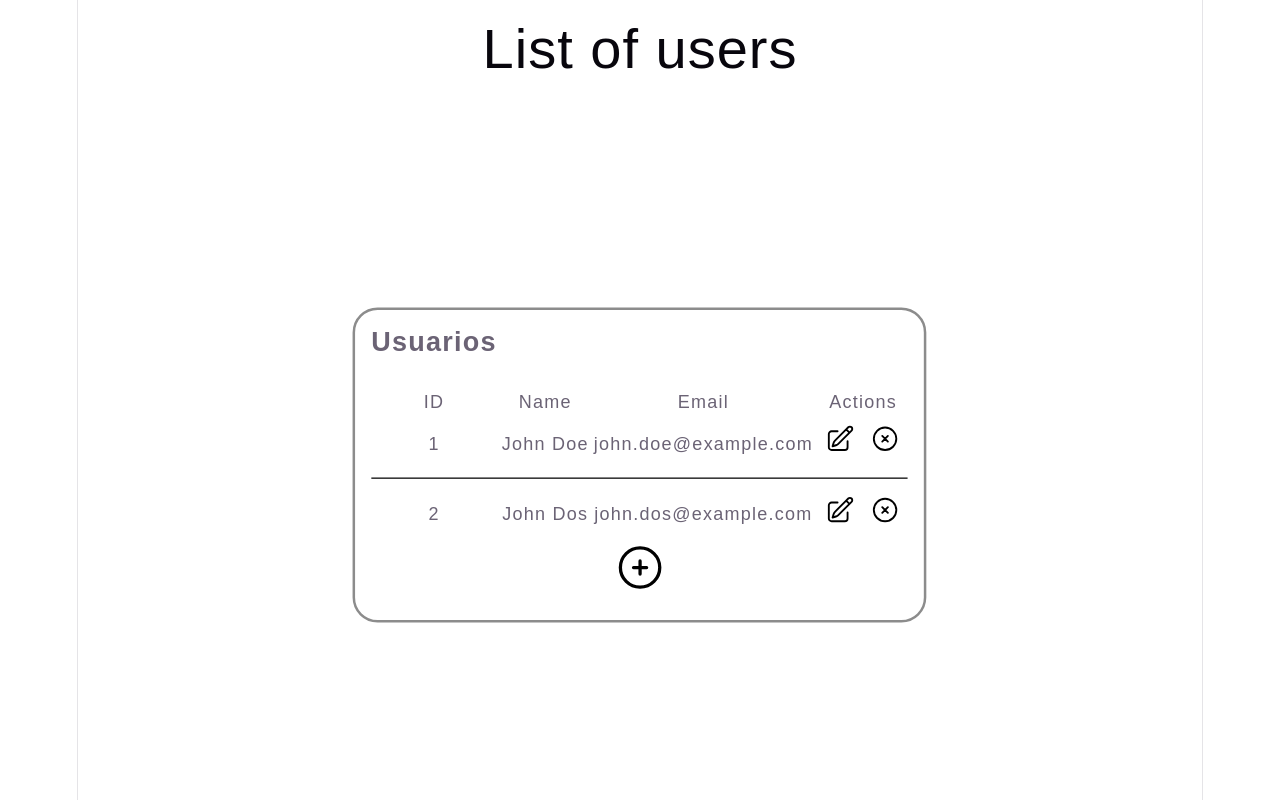
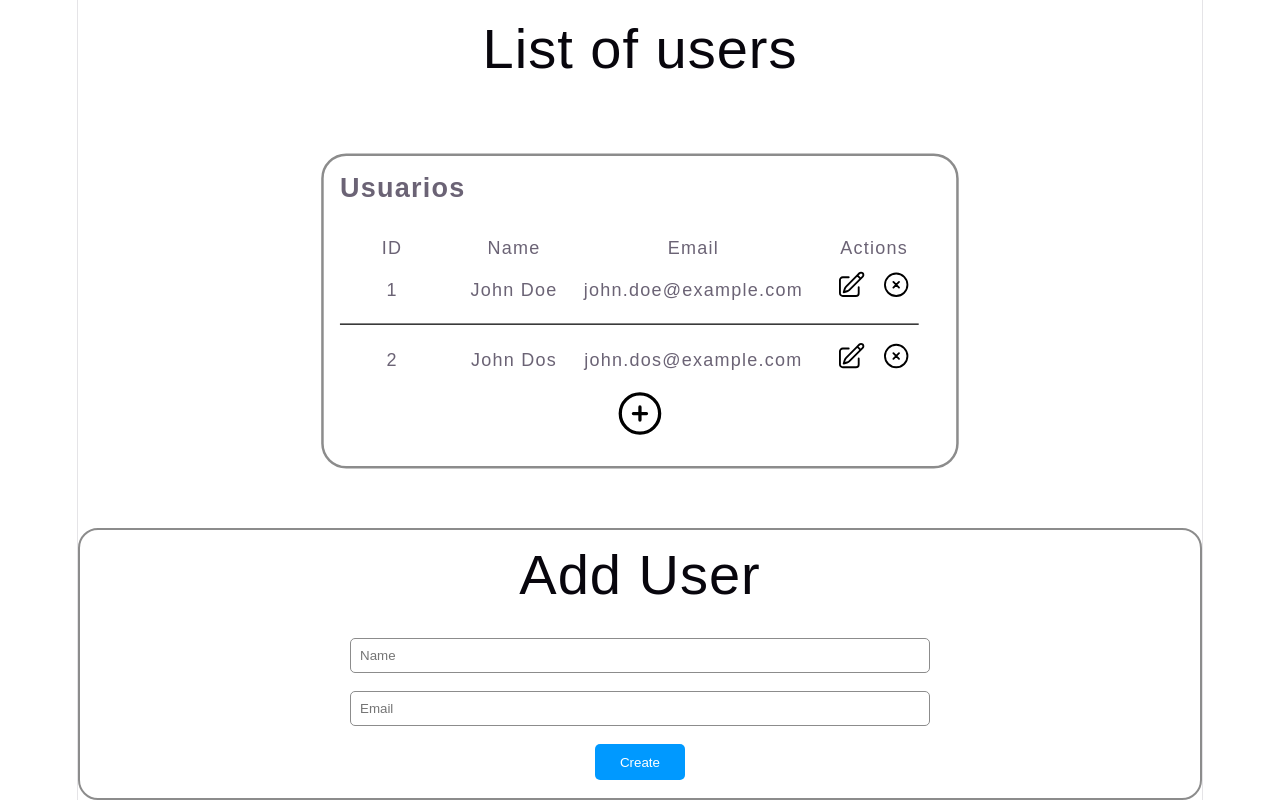
Before and after one commit to MirotiDV/react-crud-ts, a React (Vite) app: page / in a window 1280 px wide. Built offline with nearby package versions, Linux system fonts and the light colour scheme.

Commit message:
created mockup add user form

```diff
--- a/src/App.css
+++ b/src/App.css
@@ -1,5 +1,9 @@
+html {
+  display: flex;
+  justify-content: center;
+}
 
-h1 {
+.table-title {
   text-align: center;
   font-family: sans-serif;
   letter-spacing: 1px;
@@ -16,6 +20,7 @@ h1 {
   font-size: 0.8rem;
   letter-spacing: 1px;
   margin: auto;
+  width: auto;
   padding: 10px;
   transform: scale(1.25);
 
@@ -28,62 +33,105 @@ h1 {
 
   }
 
-  tbody{
+  tbody {
 
-    margin: 0;
+    td {
+      padding-right: 1rem;
+    }
 
   }
-
-  tfoot {
-    padding-top: 1rem;
-
-    button {
-      border: none;
-      background: none;
-      cursor: pointer;
-      width: 3rem;
-      transition: all 0.5s ease-in-out;
-
-      :hover {
-        opacity: 0.8;
-        color: #09f;
-
-      }
-
-      :active {
-        color: grey;
-      }
-    }
-  }
-
-
-
 
   .btnSvg {
     border: none;
     background: none;
     cursor: pointer;
     width: 2rem;
-      transition: all 0.5s ease-in-out;
+    transition: transform 0.5s ease;
+
+    &:focus {
+      outline: none;
+      color: #09f;
+      transform: scale(1.2);
+    }
 
 
-      :hover {
+    &:hover {
       opacity: 0.8;
       color: #09f;
+      transform: scale(1.2);
 
     }
 
-      :active {
+    &:active {
       color: grey;
     }
 
   }
 
+  #addUserBtn {
+    width: 3rem;
+  }
+
   hr {
     border: none;
-      border-top: 1px solid black;;
+    border-top: 1px solid black;
+    ;
+  }
+}
+
+.newUserContainer {
+
+  border: 2px solid rgb(140 140 140);
+  border-radius: 20px;
+  display: flex;
+  flex-direction: column;
+  align-content: center;
+  align-items: center;
+  gap: 1rem;
+  margin-top: 2rem;
+  padding-bottom: 1rem;
+
+  h1 {
+    font-family: sans-serif;
+    letter-spacing: 1px;
   }
 
 
+  :focus {
+    outline: none;
+    border-color: #09f;
+    box-shadow: #09f 0px 0px 10px;
+  }
+
+  input {
+    padding: 0.5rem;
+    border-radius: 5px;
+    border: 1px solid rgb(140 140 140);
+    width: 50%;
+
 
   }
+
+  button {
+
+    width: 5rem;
+    height: 2rem;
+    border-radius: 5px;
+    border: none;
+    background-color: #09f;
+    color: white;
+    cursor: pointer;
+    transition: transform 0.5s ease;
+
+    &:hover {
+      opacity: 0.8;
+      background-color: #09f;
+      transform: scale(1.05);
+    }
+
+    &:active {
+      background-color: grey;
+    }
+
+  }
+}
--- a/src/App.tsx
+++ b/src/App.tsx
@@ -1,5 +1,6 @@
 import './App.css'
 import ListOfUsers from './components/ListOfUsers.tsx'
+import { CreateNewUser } from './components/CreateNewUser.tsx'
 
 function App() {
 
@@ -7,6 +8,7 @@ function App() {
   return (
     <>
       <ListOfUsers />
+      <CreateNewUser />
     </>
   )
 }
--- a/src/components/CreateNewUser.tsx
+++ b/src/components/CreateNewUser.tsx
@@ -0,0 +1,12 @@
+
+export function CreateNewUser() {
+    return (
+        <>
+        <form className="newUserContainer">
+            <h1>Add User</h1>
+            <input type="text" placeholder="Name" />
+            <input type="email" placeholder="Email" />
+            <button type="submit">Create</button>
+        </form>
+        </>
+    )}
--- a/src/components/ListOfUsers.tsx
+++ b/src/components/ListOfUsers.tsx
@@ -3,7 +3,7 @@ export function ListOfUsers() {
 
   return (
     <>
-      <h1>List of users</h1>
+      <h1 className="table-title">List of users</h1>
 
       <table className="table-container">
         <thead className="table-header">
@@ -105,7 +105,7 @@ export function ListOfUsers() {
         <tfoot>
           <tr>
             <td colSpan={4} style={{ textAlign: "center" }}>
-              <button type="button">
+              <button type="button" className="btnSvg" id="addUserBtn">
                 <svg
                   xmlns="http://www.w3.org/2000/svg"
                   fill="none"
```
Lines whose indentation alone changed are shown as unchanged.
